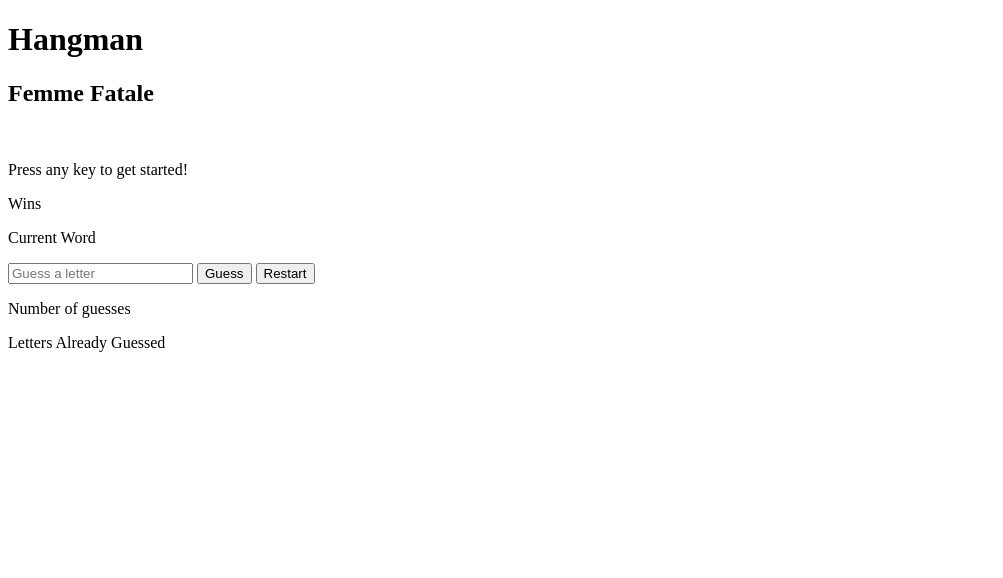
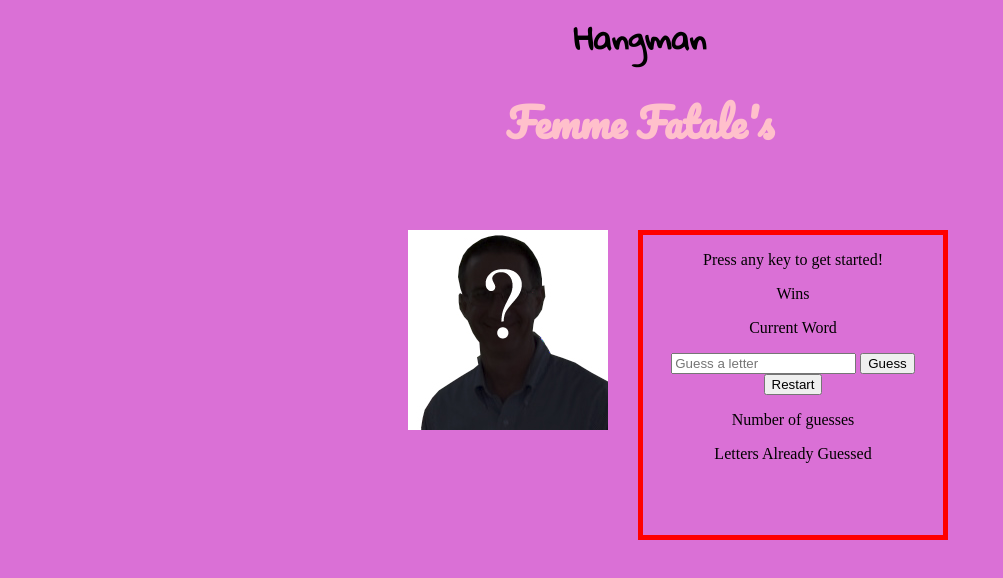
Before and after one commit to saraheymann/Hangman-game, a plain HTML site: page index.html in a window 1280 px wide. Shown: the whole page, without its empty margins (0-1003 px from the left). Drawn offline with Linux system fonts and the light colour scheme.

Commit message:
basic CSS laid out plus pictures

```diff
--- a/assets/css/styles.css
+++ b/assets/css/styles.css
@@ -0,0 +1,30 @@
+body{
+	background-color: orchid;
+}
+h1{
+	text-align: center;
+	font-family: 'Gloria Hallelujah', cursive;
+	font-size: 30px;
+	margin-top: 0px;
+}
+h2{
+	font-family: 'Pacifico', cursive;
+	text-align: center;
+	color: pink;
+	font-size: 40px;
+	margin-top: 0px;
+}
+.picSide{
+	float: left;
+	margin-left: 400px;
+	margin-top: 40px
+}
+.gameSide{
+	float: left;
+	border: solid 5px red;
+	text-align: center;
+	margin-left: 30px;
+	margin-top: 40px;
+	height: 300px;
+	width: 300px;
+}
--- a/index.html
+++ b/index.html
@@ -5,23 +5,25 @@
 	<title>Femme Fatale Hangman</title>
 	<link rel="stylesheet" type="text/css" href="assets/css/styles.css">
 	<link rel="stylesheet" type="text/css" href="assets/css/reset.css">
+	<link href="https://fonts.googleapis.com/css?family=Gloria+Hallelujah|Pacifico" rel="stylesheet">
 	<script type="text/javascript" href="assests/javascript/game.js"></script>
+
 </head>
 <body>
 <h1>Hangman</h1>
-<h2>Femme Fatale</h2>
+<h2>Femme Fatale's</h2>
 
 
 <h3 id="words"></h3>
-<div class="namePics">
-	<img id="startPic" src="">
-	<img id="earthaPic" src="">
+<div class="picSide">
+	<img id="startPic" src="assets/images/startPic.jpeg">
+	<!-- <img id="earthaPic" src="assets/images/earthaPic.jpeg">
 	<img id="maePic" src="">
 	<img id="divinePic" src="">
 	<img id="pamPic" src="">
-	<img id="turaPic" src="">
+	<img id="turaPic" src=""> -->
 </div>
-<section>
+<section class="gameSide">
 	<p>Press any key to get started!</p>
 	<p id="wins">Wins</p>
 	<p>Current Word</p>
```
Also changed, not shown: assets/images/divinePic.jpg (added), assets/images/earthaPic.jpeg (added), assets/images/maePic.jpeg (added), assets/images/pamPic.jpg (added), assets/images/startPic.jpeg (added), assets/images/turaPic.jpg (added), 1 other file.
